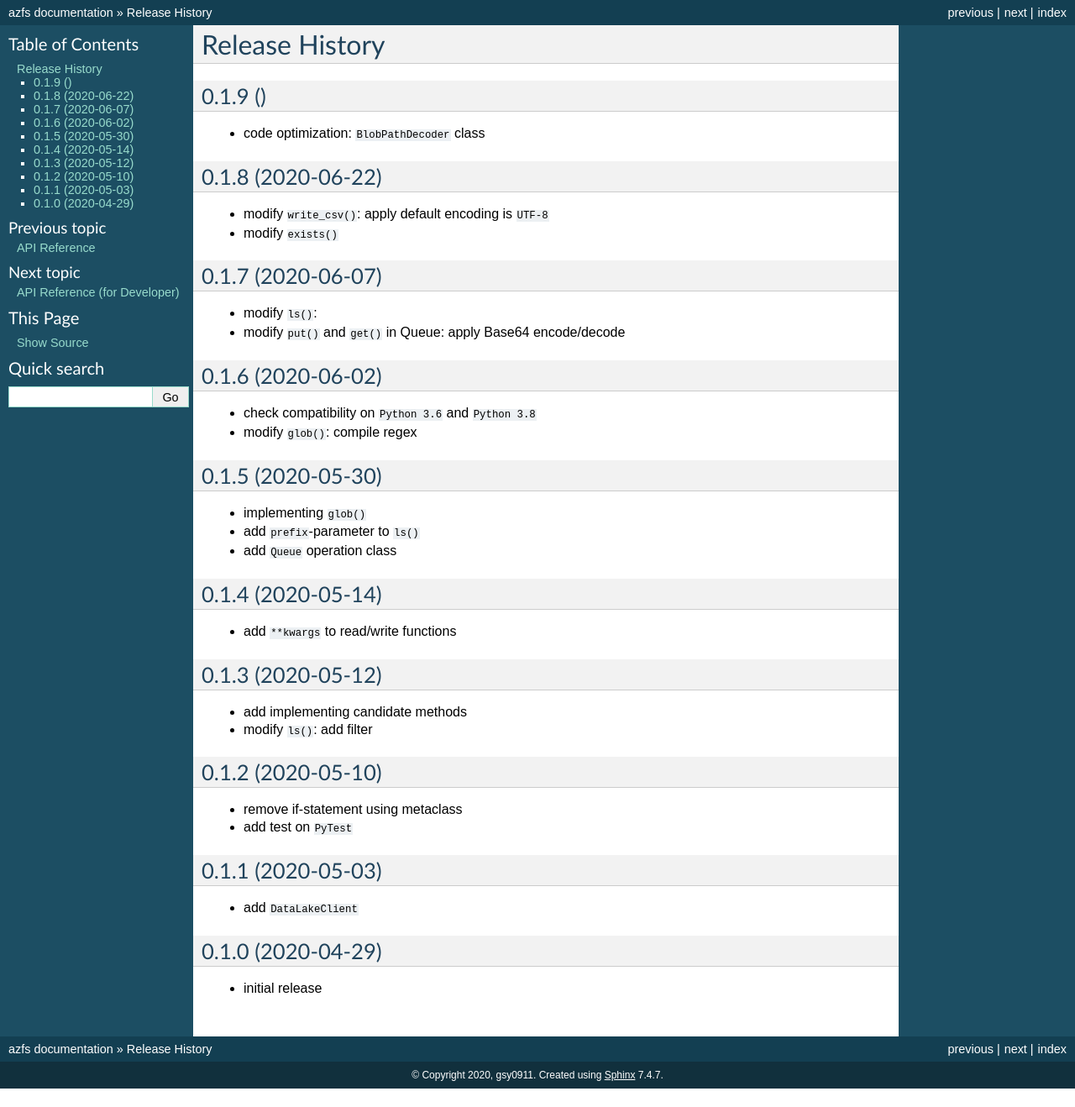
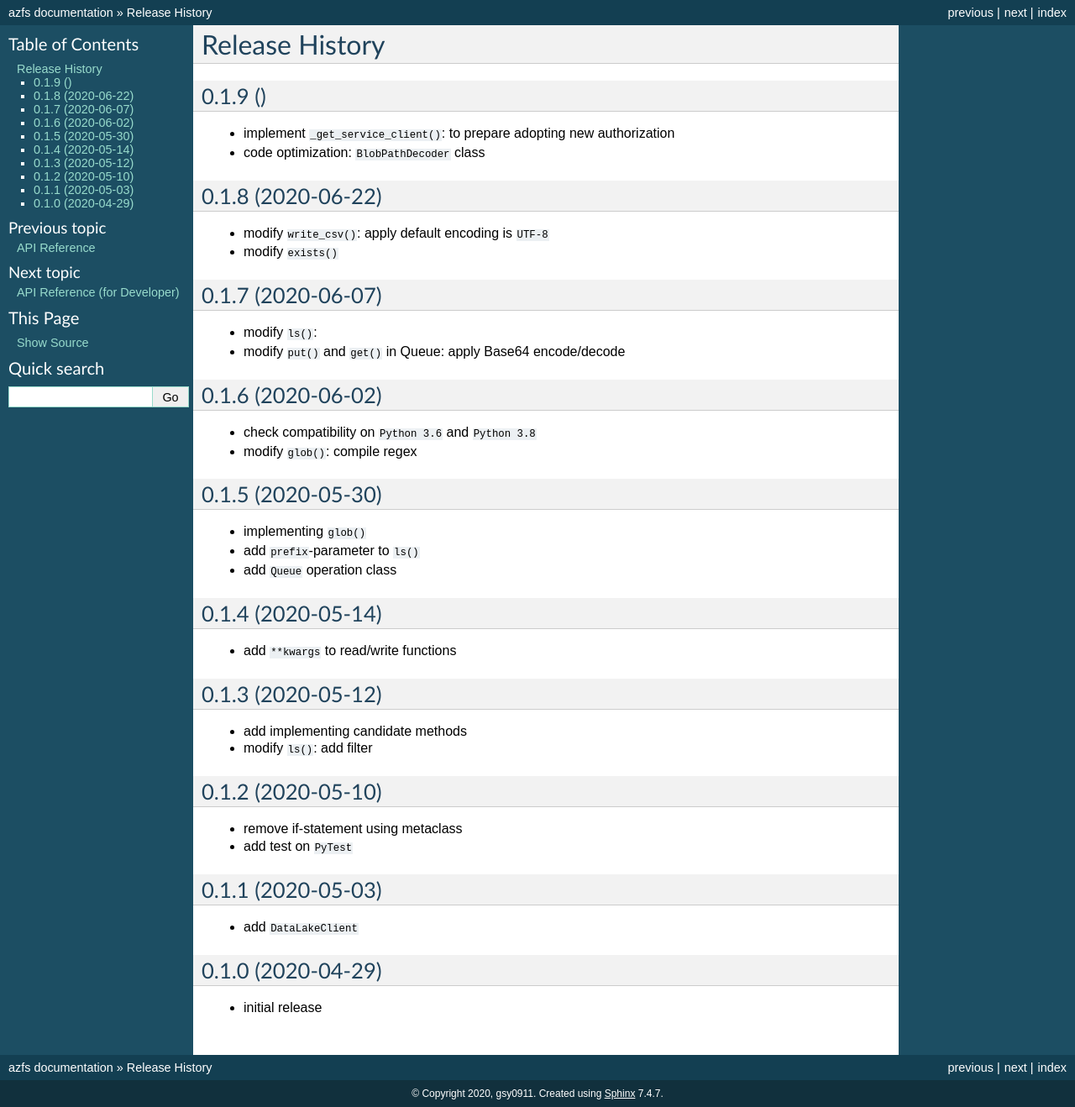
Before and after one commit to arpitjain799/azfs, a Sphinx documentation site: the page built from docs/sources/release_history.rst, in a window 1280 px wide. Shown: the whole page at 84% size. Built offline with Sphinx 7.4.7, drawn with Linux system fonts in a browser that asks for light colours; before the commit the page ends 1296 px from its top, so only the background shows below that.

Commit message:
#51 update release note

```diff
--- a/docs/sources/release_history.rst
+++ b/docs/sources/release_history.rst
@@ -8,6 +8,7 @@ Release History
 0.1.9 ()
 ------------------
 
+* implement ``_get_service_client()``: to prepare adopting new authorization
 * code optimization: ``BlobPathDecoder`` class
 
 0.1.8 (2020-06-22)
```
